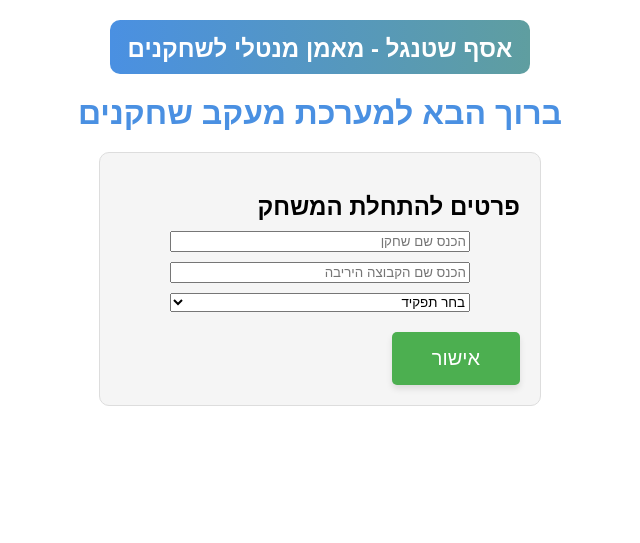
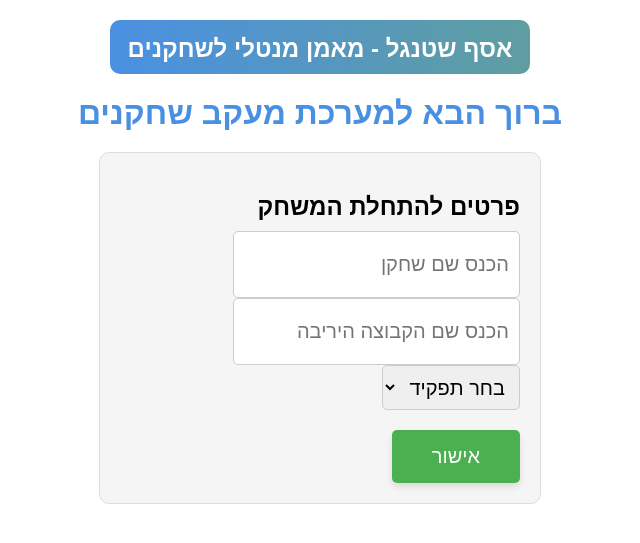
Before and after one commit to assafshtengel/PlayerTracker, a Flask app: page / in a window 1280 px wide. Shown: the top 543 px of the page, without its empty margins (320-960 px from the left). Run offline with Flask 3, Linux system fonts and the light colour scheme; some libraries are stand-ins or nearby versions.

Commit message:
Update styles.css

```diff
--- a/static/styles.css
+++ b/static/styles.css
@@ -26,7 +26,16 @@ h1#welcome-message {
     font-size: 24px;
 }
 
-/* כל הטקסט לימין */
+/* הגדלת תיבות הקלט */
+.input-group input, .input-group select {
+    font-size:20px;
+    height:45px;
+    padding: 10px;
+    border-radius:5px;
+    border:1px solid #ccc;
+    text-align:right;
+}
+
 .game-info-container,
 #actions-selection-container,
 #game-actions-container,
@@ -69,14 +78,6 @@ h1#welcome-message {
     border:none;
     border-radius:5px;
     cursor:pointer;
-}
-
-.input-group {
-    display: flex;
-    flex-direction: column;
-    gap: 10px;
-    max-width: 300px;
-    margin: 0 auto;
 }
 
 .action-item {
@@ -210,7 +211,6 @@ button:hover {
     top: 50%;
     left: 50%;
     transform: translate(-50%, -50%);
-    background-color: #333;
     color: white;
     padding: 20px 30px;
     border-radius: 10px;
@@ -220,10 +220,20 @@ button:hover {
     visibility: hidden;
     transition: opacity 0.3s ease-in-out, visibility 0.3s;
 }
-
 #popup:not(.hidden) {
     opacity: 1;
     visibility: visible;
+}
+
+/* צבעים לפופ-אפ הפעולה */
+.popup-good {
+    background-color: #4CAF50;
+}
+.popup-bad {
+    background-color: #f44336;
+}
+.popup-neutral {
+    background-color: #9E9E9E;
 }
 
 .popup {
```
